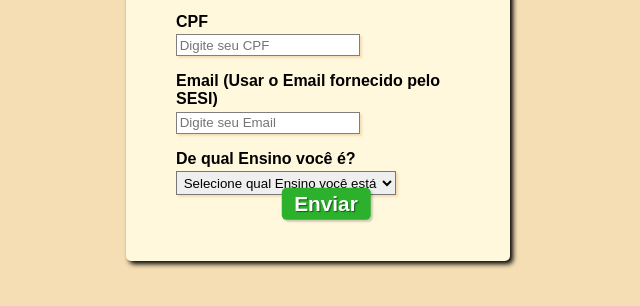
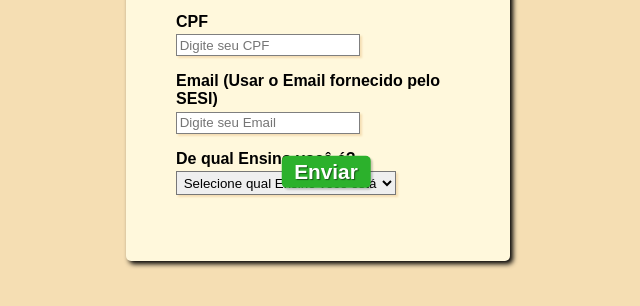
Before and after one commit to JVRzinho/cartaodeacessosesi-cadastro, a plain HTML site: page index.html in a window 1280 px wide. Shown: the part 268-574 px from the top of the page, without its empty margins (314-954 px from the left). Drawn offline with Linux system fonts and the light colour scheme.

Commit message:
Update formulario.css

```diff
--- a/formulario.css
+++ b/formulario.css
@@ -70,7 +70,7 @@ body{
     box-shadow: 2px 2px 2px rgba(0,0,0,0.2);
     text-shadow: 1px 1px 1px rgba(0,0,0,0.5);
     position: absolute;
-    top: 59%;
+    top: 55%;
     left: 50%;
     margin-right: -50%;
     transform: translate(-50%, -50%);
```
